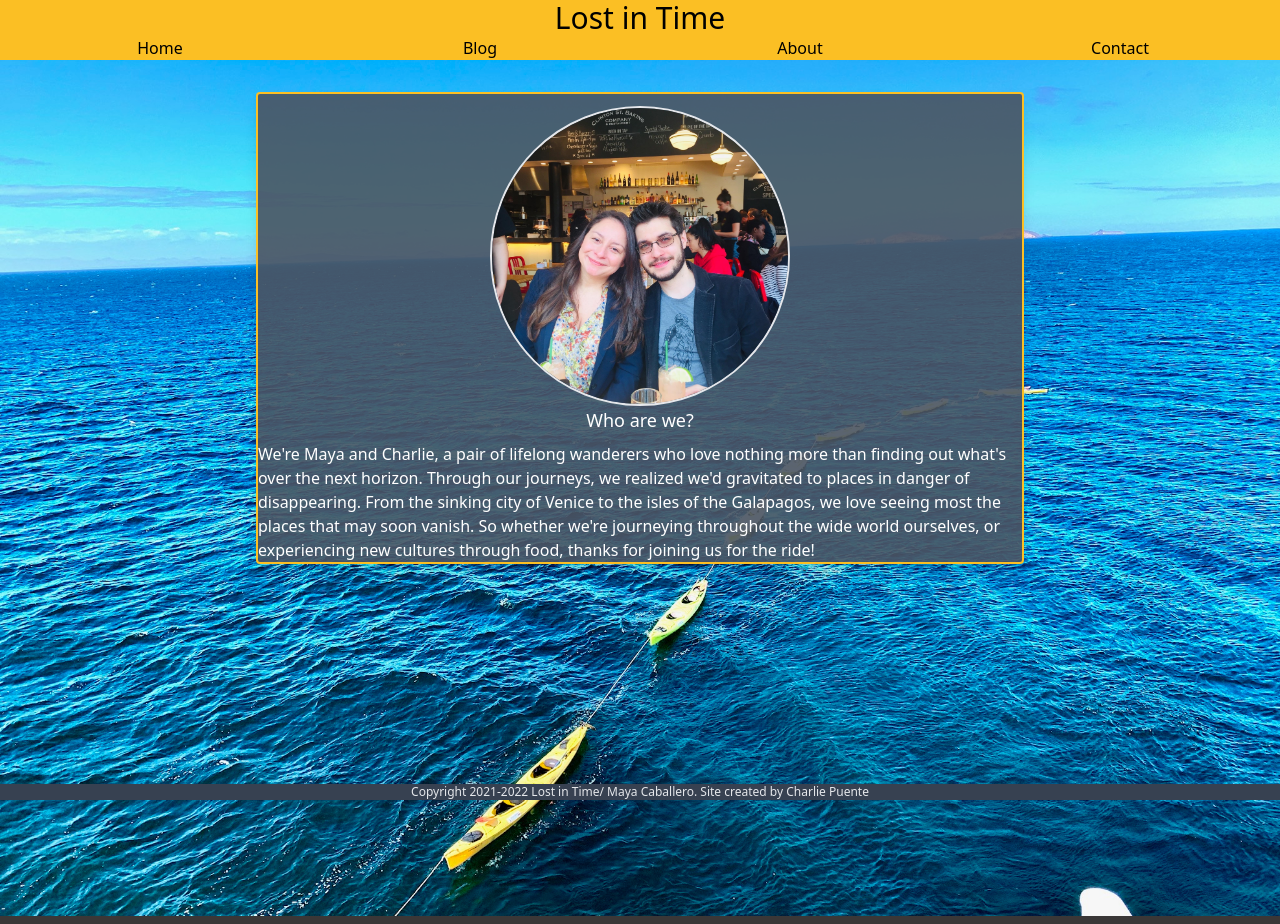
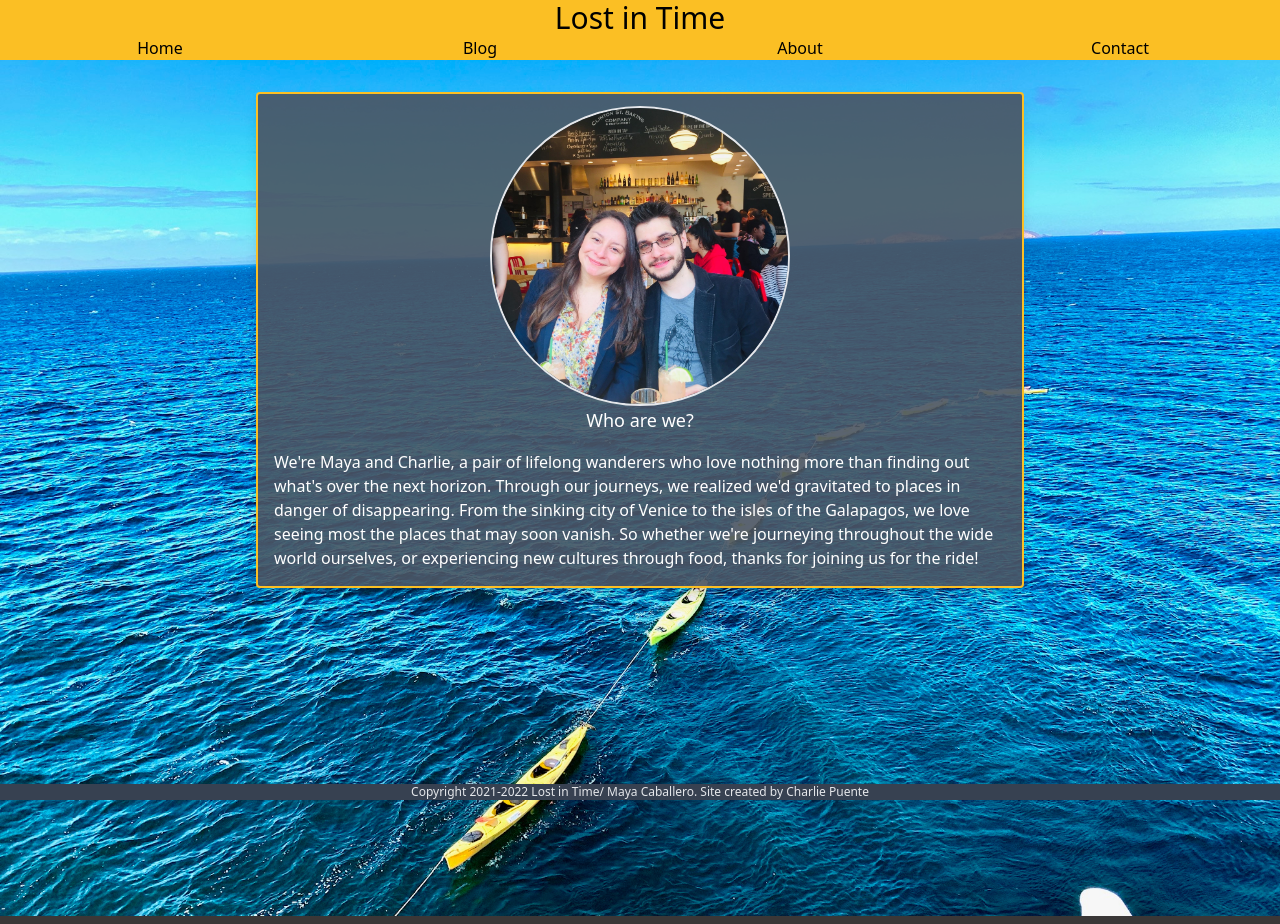
Before and after one commit to puentebravo/lostInTime, a React (Create React App) app in the folder client/: page /about in a window 1280 px wide. Built offline with nearby package versions, Linux system fonts and the light colour scheme.

Commit message:
Added padding to text

```diff
--- a/client/src/components/aboutCard.tsx
+++ b/client/src/components/aboutCard.tsx
@@ -15,7 +15,7 @@ function AboutCard() {
           />
         </div>
         <h1 className="text-lg text-center text-white">Who are we?</h1>
-        <p className="text-white pt-2">
+        <p className="text-white pt-4 pb-4 px-4">
           We're Maya and Charlie, a pair of lifelong wanderers who love nothing
           more than finding out what's over the next horizon. Through our
           journeys, we realized we'd gravitated to places in danger of
```
